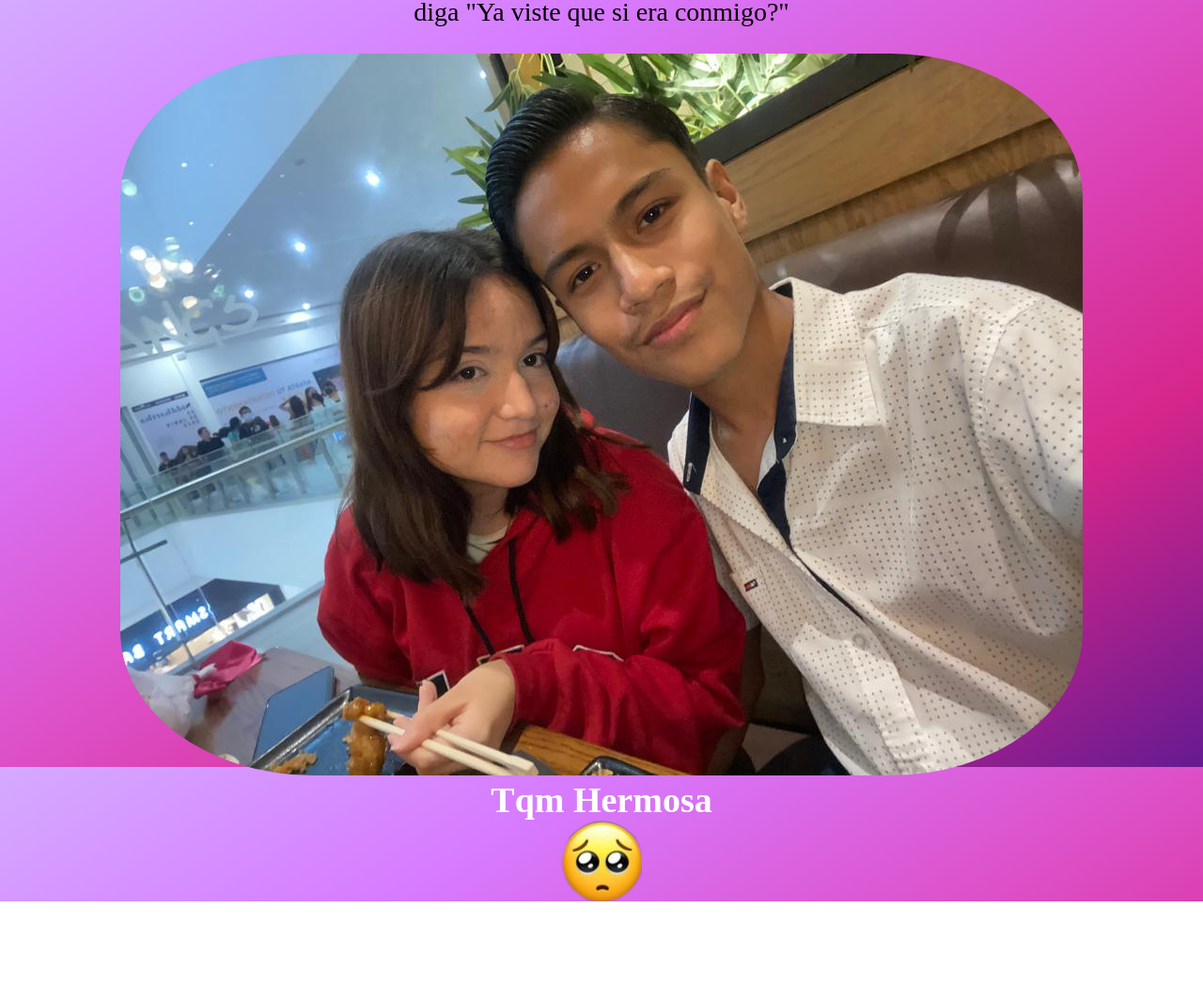
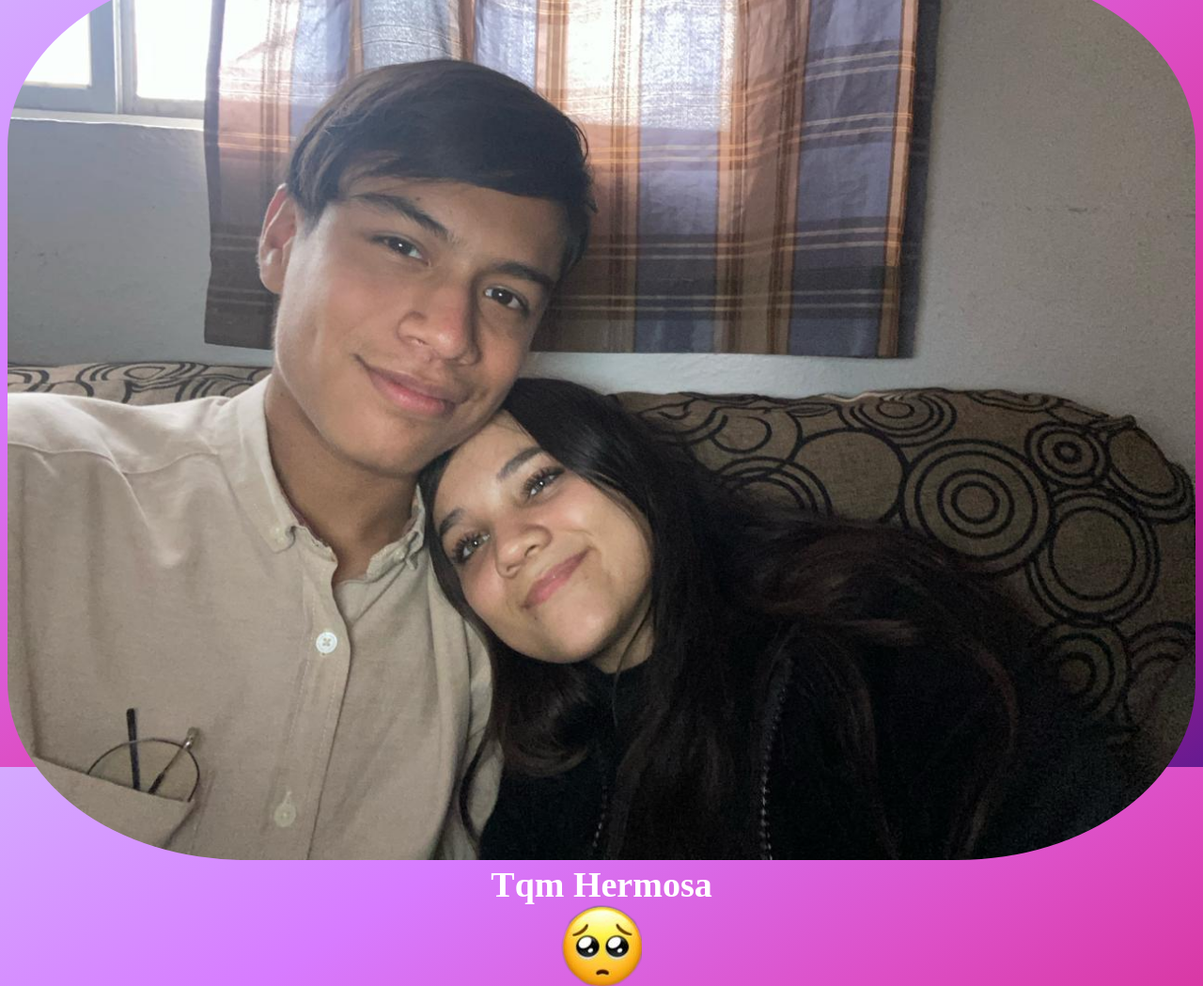
Before and after one commit to ELCalvin14/abremebianca.github.io, a plain HTML site: page index.html in a window 1280 px wide. Shown: the whole page at 94% size. Before the commit the page ends 959 px from the top, so only its background shows below. Drawn offline with Linux system fonts and the light colour scheme.

Commit message:
Update index.html

```diff
--- a/index.html
+++ b/index.html
@@ -80,7 +80,7 @@
 				Gracias por estar en mi vida, quiero que te quedes muchooo mucho tiempo, quiero que llegue el dia en el que te diga "Ya viste que si era conmigo?"
 			</p>
 			<div class="ana">
-				<img src="dos.jpg" class="dos">
+				<img src="biancayo.jpg" class="dos">
 			</div>
 		  <p class="tqm">Tqm Hermosa</p>
 		  <img src="sad.png">
```
